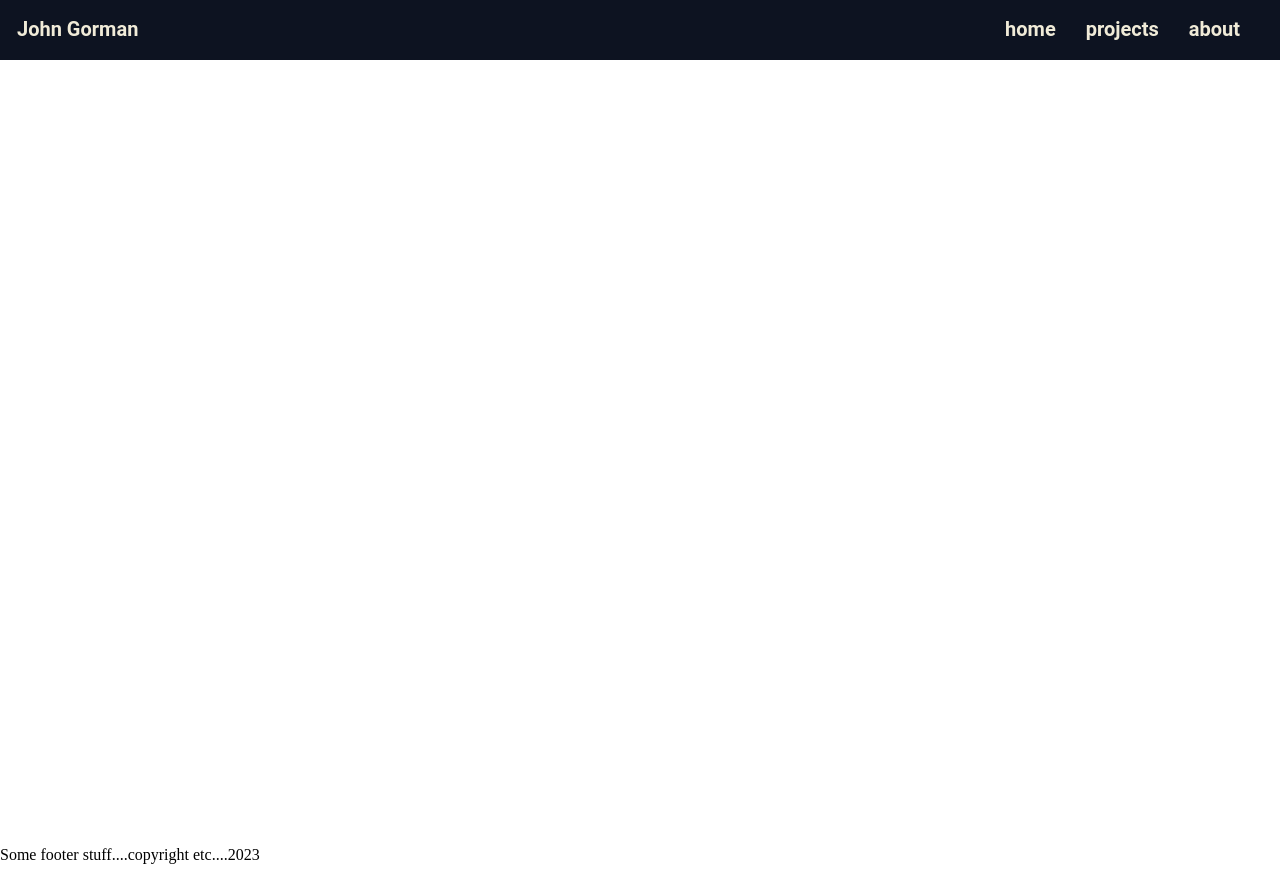
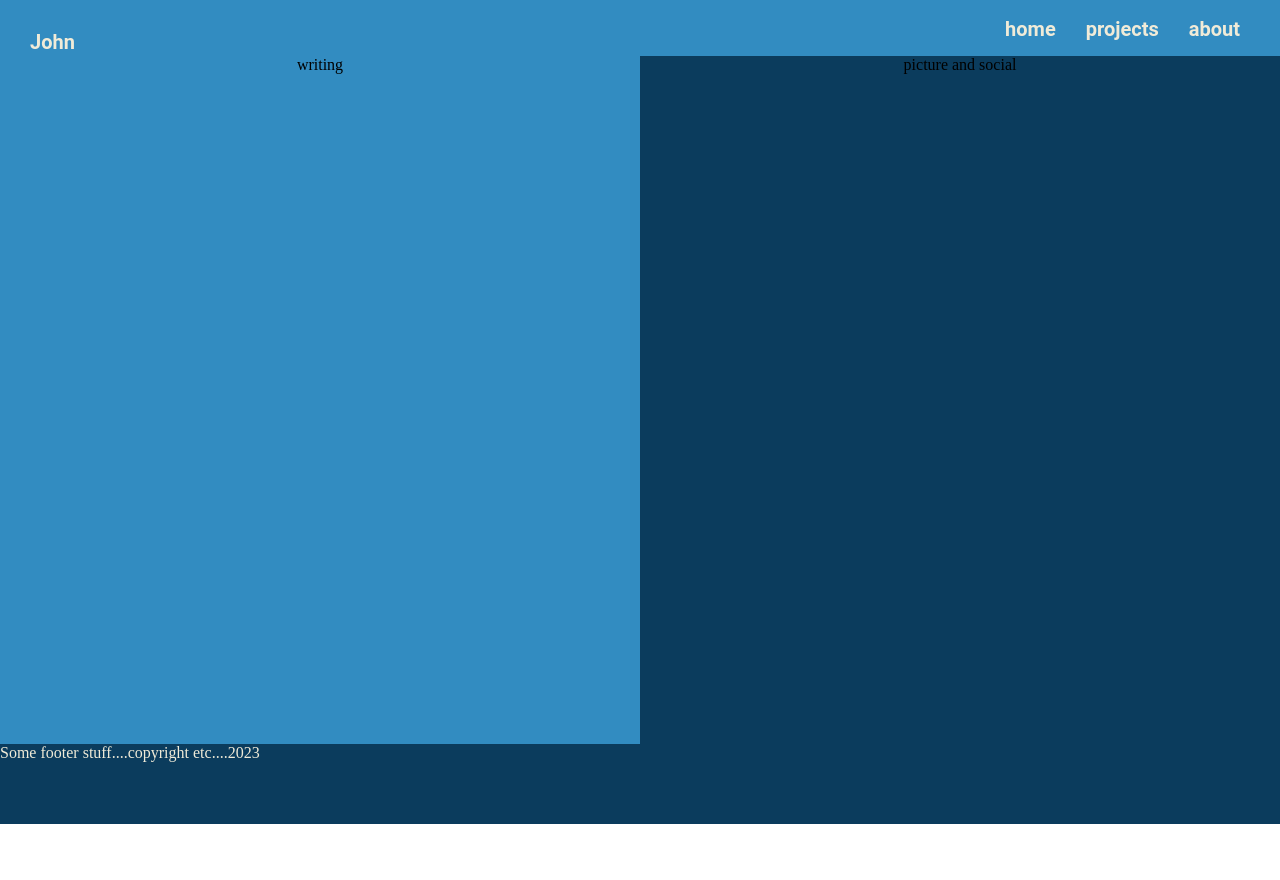
Before and after one commit to Johng117/portfolio_2.0, a React (Create React App) app in the folder client/: page / in a window 1280 px wide. After the commit the page ends 824 px from the top, so only its background shows below. Built offline with nearby package versions, Linux system fonts and the light colour scheme; the HTML template or start-up script is replaced by a standard one.

Commit message:
added individual sass files for footer and home

```diff
--- a/client/src/App.jsx
+++ b/client/src/App.jsx
@@ -6,6 +6,7 @@ import Header from "./components/Header/Header.jsx";
 import Home from "./components/Home/Home.jsx";
 import NotFound from "./components/NotFound/NotFound.jsx";
 import { Routes, Route, Outlet } from "react-router-dom";
+import "./styles/index.css";
 
 function App() {
   const animateOn = useRef(0);
--- a/client/src/components/Home/Home.jsx
+++ b/client/src/components/Home/Home.jsx
@@ -1,13 +1,13 @@
-
-
 const Home = () => {
   return (
     <section className="home-section">
-      <div className="socials">
+      {/* <div className="socials">
         <a href="https://www.linkedin.com/in/john-gorman-a81069152/">
           {/* <img></img> */}
-        </a>
-      </div>
+      {/* </a> */}
+      {/* // </div>  */}
+      <div className="intro-name"><h5></h5>writing</div>
+      <div className="picture-social"><h5></h5>picture and social</div>
     </section>
   );
 };
--- /dev/null
+++ b/client/src/styles/_footer.scss
@@ -0,0 +1,8 @@
+.footer-section {
+  height: 10vh;
+  background-color: #0b3c5d;
+  color: $light-color;
+  p {
+    margin: 0;
+  }
+}
--- a/client/src/styles/_header.scss
+++ b/client/src/styles/_header.scss
@@ -1,9 +1,8 @@
 .header-section {
-  height: auto;
   width: 100%;
   display: grid;
   grid-template-columns: 1fr 80px;
-  background-color: #0d1321;
+  background-color: #328CC1;
   font-family: "Roboto", sans-serif;
   font-weight: 700;
   font-style: normal;
@@ -16,8 +15,8 @@
 
   .header-name {
     margin: 0px;
-    padding-left: 17px;
-    padding-top: 17px;
+    padding-left: 30px;
+    padding-top: 30px;
 
     .header-mobile-name,
     .header-full-name {
@@ -84,7 +83,6 @@
 
 @media only screen and (min-width: 770px) {
   .header-section {
-    height: 60px;
     display: grid;
     grid-template-columns: 150px 1fr;
 
@@ -122,69 +120,4 @@
       display: none;
     }
   }
-
-  //   .home-section,
-  //   .projects-section,
-  //   .about-section,
-  //   .footer-section {
-  //     margin-top: 100px;
-  //   }
-
-  //   .home-section {
-  //     .name-role-container {
-  //       flex-direction: row;
-  //       align-items: center;
-  //       width: 90%;
-  //       position: absolute;
-  //       top: 250px;
-  //       height: 60px;
-  //       margin-left: 15px;
-
-  //       .role,
-  //       .name {
-  //         padding-left: 10px;
-  //         line-height: 60px;
-  //         padding-top: 20px;
-  //       }
-
-  //       .role {
-  //         padding-top: 24px;
-  //       }
-
-  //       :nth-child(2) {
-  //         padding-left: 0px;
-  //       }
-  //       .letter,
-  //       .letter-role,
-  //       .under {
-  //         font-size: $title-text-size-full;
-  //       }
-
-  //       .static-content {
-  //         display: flex;
-  //         flex-direction: row;
-  //         gap: 10px;
-  //         padding-left: 27px;
-
-  //         .static-name,
-  //         .static-role {
-  //           font-size: $title-text-size-full;
-  //           margin: 0;
-  //           line-height: 60px;
-  //         }
-  //         .static-name {
-  //           font-family: "Bungee";
-  //         }
-  //         .static-role {
-  //           font-family: "Bungee Hairline";
-  //         }
-  //       }
-  //     }
-  //   }
-
-  //   .projects-section {
-  //     .mob-cards {
-  //       display: none;
-  //     }
-  //   }
 }
--- /dev/null
+++ b/client/src/styles/_home.scss
@@ -0,0 +1,84 @@
+.home-section {
+    display: grid;
+    grid-template-columns: 1fr 1fr;
+    height: 100%;
+
+    .intro-name, .picture-social {
+        text-align: center;
+    }
+
+    .intro-name {
+        background-color: $primary-color;
+    }
+    .picture-social {
+        background-color: #0B3C5D;
+    }
+}
+
+
+
+
+//   .home-section,
+  //   .projects-section,
+  //   .about-section,
+  //   .footer-section {
+  //     margin-top: 100px;
+  //   }
+
+  //   .home-section {
+  //     .name-role-container {
+  //       flex-direction: row;
+  //       align-items: center;
+  //       width: 90%;
+  //       position: absolute;
+  //       top: 250px;
+  //       height: 60px;
+  //       margin-left: 15px;
+
+  //       .role,
+  //       .name {
+  //         padding-left: 10px;
+  //         line-height: 60px;
+  //         padding-top: 20px;
+  //       }
+
+  //       .role {
+  //         padding-top: 24px;
+  //       }
+
+  //       :nth-child(2) {
+  //         padding-left: 0px;
+  //       }
+  //       .letter,
+  //       .letter-role,
+  //       .under {
+  //         font-size: $title-text-size-full;
+  //       }
+
+  //       .static-content {
+  //         display: flex;
+  //         flex-direction: row;
+  //         gap: 10px;
+  //         padding-left: 27px;
+
+  //         .static-name,
+  //         .static-role {
+  //           font-size: $title-text-size-full;
+  //           margin: 0;
+  //           line-height: 60px;
+  //         }
+  //         .static-name {
+  //           font-family: "Bungee";
+  //         }
+  //         .static-role {
+  //           font-family: "Bungee Hairline";
+  //         }
+  //       }
+  //     }
+  //   }
+
+  //   .projects-section {
+  //     .mob-cards {
+  //       display: none;
+  //     }
+  //   }
--- a/client/src/styles/_variables.scss
+++ b/client/src/styles/_variables.scss
@@ -1,4 +1,4 @@
-$primary-color: #0d1321;
+$primary-color: #328CC1;
 $primary-color-hover:#212A3EFF;
 // rgb(33, 42, 62)
 $secondary-color: #394867;
--- a/client/src/styles/index.css
+++ b/client/src/styles/index.css
@@ -58,11 +58,10 @@
 }
 
 .header-section {
-  height: auto;
   width: 100%;
   display: grid;
   grid-template-columns: 1fr 80px;
-  background-color: #0d1321;
+  background-color: #328CC1;
   font-family: "Roboto", sans-serif;
   font-weight: 700;
   font-style: normal;
@@ -74,8 +73,8 @@
 }
 .header-section .header-name {
   margin: 0px;
-  padding-left: 17px;
-  padding-top: 17px;
+  padding-left: 30px;
+  padding-top: 30px;
 }
 .header-section .header-name .header-mobile-name,
 .header-section .header-name .header-full-name {
@@ -99,7 +98,7 @@
   background: #f0f4ef;
   border-bottom-left-radius: 10px;
   border-bottom-right-radius: 10px;
-  color: #0d1321;
+  color: #328CC1;
   position: absolute;
   top: 60px;
   left: 25%;
@@ -128,13 +127,12 @@
 .menu-mobile-open ul li:hover {
   cursor: pointer;
   color: #f0ebd8;
-  background-color: #0d1321;
+  background-color: #328CC1;
   opacity: 0.5;
 }
 
 @media only screen and (min-width: 770px) {
   .header-section {
-    height: 60px;
     display: grid;
     grid-template-columns: 150px 1fr;
   }
@@ -381,33 +379,47 @@ button {
   flex-direction: column;
   text-align: center;
   padding-top: 200px;
-  color: #0d1321;
+  color: #328CC1;
   background: whitesmoke;
 }
 .not-found button {
   width: 200px;
 }
 
-body {
+.home-section {
+  display: grid;
+  grid-template-columns: 1fr 1fr;
   height: 100%;
+}
+.home-section .intro-name, .home-section .picture-social {
+  text-align: center;
+}
+.home-section .intro-name {
+  background-color: #328CC1;
+}
+.home-section .picture-social {
+  background-color: #0B3C5D;
+}
+
+.footer-section {
+  height: 10vh;
+  background-color: #0b3c5d;
+  color: #f0ebd8;
+}
+.footer-section p {
   margin: 0;
+}
+
+* {
+  margin: 0;
+  padding: 0;
   box-sizing: border-box;
 }
 
-.home-section,
-.about-section,
-.projects-section {
-  margin-top: 120px;
-  height: 650px;
-}
-.home-section h3,
-.about-section h3,
-.projects-section h3 {
-  margin: 0;
-}
-
-.home-section {
-  color: #f0ebd8;
+.App {
+  min-height: 100vh;
+  display: grid;
+  grid-template-rows: 7vh 1fr 7vh;
 }
 
 /*# sourceMappingURL=index.css.map */
--- a/client/src/styles/index.scss
+++ b/client/src/styles/index.scss
@@ -6,28 +6,21 @@
 @import "./_projects.scss";
 @import "./_name.scss";
 @import "./_not-found.scss";
-
+@import "./home.scss";
+@import "./footer.scss";
 
 // * {
 //   border: 1px solid red;
 // }
 
-body {
-  height: 100%;
+* {
   margin: 0;
+  padding: 0;
   box-sizing: border-box;
 }
 
-.home-section,
-.about-section,
-.projects-section {
-  margin-top: 120px;
-  height: 650px;
-  h3 {
-    margin: 0;
-  }
+.App {
+  min-height: 100vh;
+  display: grid;
+  grid-template-rows: 7vh 1fr 7vh;
 }
-
-.home-section {
-  color: $light-color;
-}
```
Also changed, not shown: 1 other file (tests, documents, lock files or other folders).
